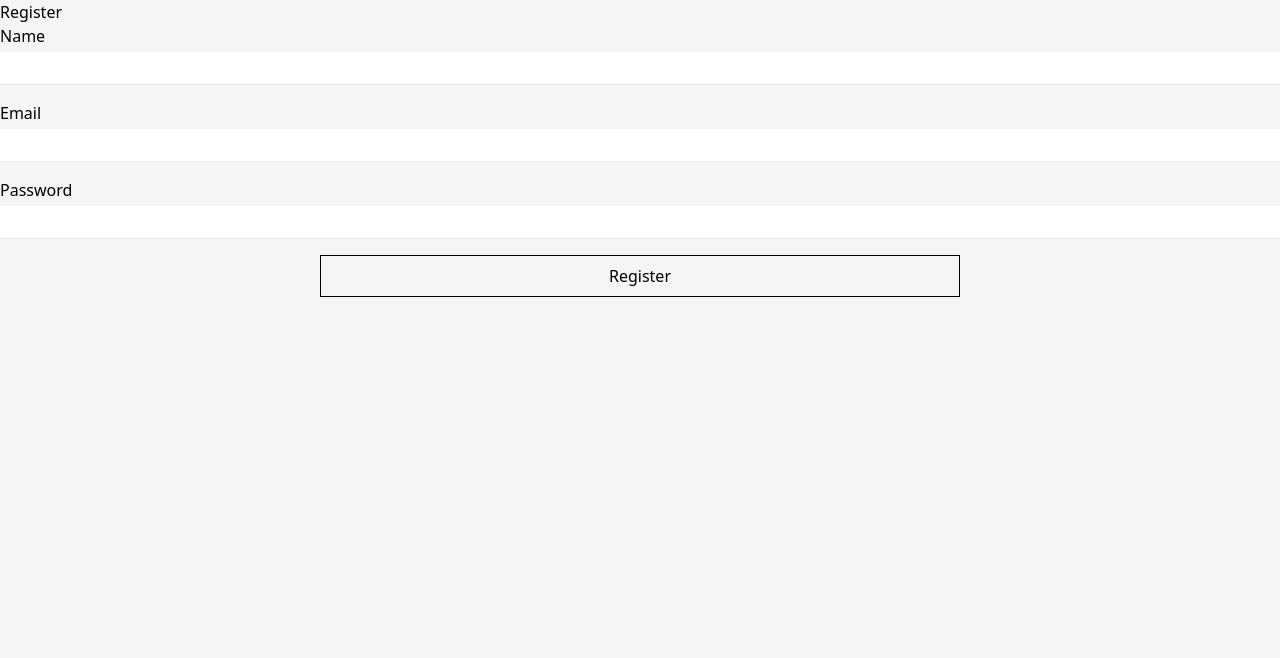
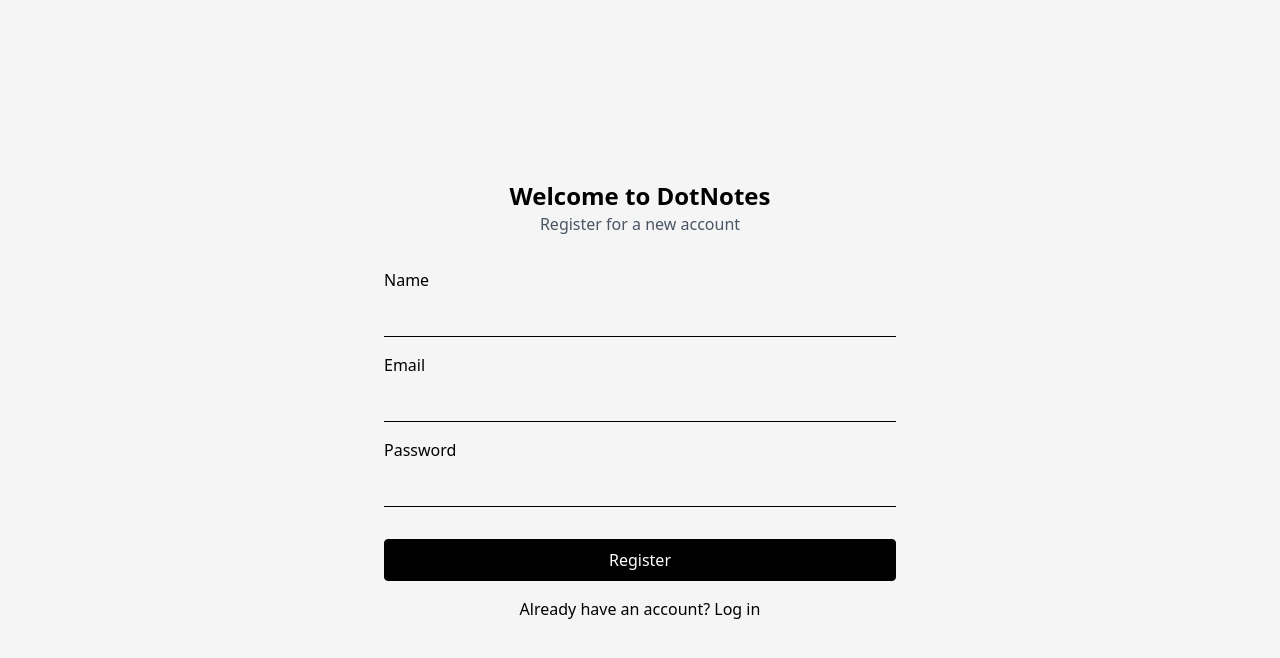
Before and after one commit to anmamebo/dotnotes, a React (Vite) app in the folder frontend/: page /register in a window 1280 px wide. Shown: the top 658 px of the page. Built offline with nearby package versions, Linux system fonts and the light colour scheme; no server answers.

Commit message:
Frontend - Layout of login and registration pages

```diff
--- a/frontend/src/pages/Login.jsx
+++ b/frontend/src/pages/Login.jsx
@@ -16,47 +16,87 @@
     try {
       const res = await axios.post("/auth/login", data);
       login(res.data.token, res.data.user);
-      setMessage(res.data.message);
     } catch (err) {
       setMessage(err.response?.data?.message);
+
+      setTimeout(() => {
+        setMessage("");
+      }, 3000);
     }
   };
 
   return (
     <>
-      <h1>Login</h1>
+      <div className="flex items-center justify-center min-h-screen">
+        <div className="px-8 py-12 w-full sm:max-w-2xl lg:max-w-xl">
+          <div className="mb-8">
+            <h1 className="text-2xl font-semibold text-center">
+              Welcome to DotNotes
+            </h1>
+            <p className="text-gray-600 text-center">Log in to your account</p>
+          </div>
+
           <form
-        className="flex flex-col items-center w-full gap-4"
+            className="flex flex-col gap-4"
             onSubmit={handleSubmit(onSubmit)}
           >
-        <div className="flex flex-col w-full">
-          <label className="text-md">Email</label>
+            {/* Email Field */}
+            <div className="flex flex-col">
+              <label className="text-md font-medium">Email</label>
               <input
                 type="email"
-            className="mt-1 border-b p-2 py-1"
+                className="mt-1 border-b border-black p-2 bg-transparent"
                 id="email"
                 {...register("email", { required: true })}
               />
-          {errors.email && <span>This field is required</span>}
+              {errors.email && (
+                <span className="text-red-500 text-sm">
+                  This field is required
+                </span>
+              )}
             </div>
 
-        <div className="flex flex-col w-full">
-          <label className="text-md">Password</label>
+            {/* Password Field */}
+            <div className="flex flex-col">
+              <label className="text-md font-medium">Password</label>
               <input
                 type="password"
-            className="mt-1 border-b p-2 py-1"
+                className="mt-1 border-b border-black p-2 bg-transparent"
                 id="password"
                 {...register("password", { required: true })}
               />
-          {errors.password && <span>This field is required</span>}
+              {errors.password && (
+                <span className="text-red-500 text-sm">
+                  This field is required
+                </span>
+              )}
             </div>
 
-        <button type="submit" className="px-4 py-2 border-black border w-1/2">
-          Login
+            {/* Feedback Message */}
+            {message && (
+              <span className="text-sm font-medium text-red-500">
+                {message}
+              </span>
+            )}
+
+            {/* Submit Button */}
+            <button
+              type="submit"
+              className="mt-4 px-4 py-2 bg-black text-white border border-black rounded hover:bg-[#F5F5F5] hover:text-black w-full font-medium"
+            >
+              Log in
             </button>
 
-        {message && <span>{message}</span>}
+            {/* Register Link */}
+            <p className="text-center">
+              Don&apos;t have an account?{" "}
+              <a href="/register" className="font-medium">
+                Register
+              </a>
+            </p>
           </form>
+        </div>
+      </div>
     </>
   );
 };
--- a/frontend/src/pages/Register.jsx
+++ b/frontend/src/pages/Register.jsx
@@ -7,64 +7,127 @@
     register,
     handleSubmit,
     formState: { errors },
+    reset,
   } = useForm();
   const [message, setMessage] = useState("");
+  const [messageType, setMessageType] = useState("");
 
   const onSubmit = async (data) => {
     try {
       const res = await axios.post("/auth/register", data);
       setMessage(res.data.message);
+      setMessageType("success");
+      reset();
+
+      setTimeout(() => {
+        setMessage("");
+        setMessageType("");
+      }, 3000);
     } catch (err) {
       setMessage(err.response?.data?.message);
+      setMessageType("error");
+
+      setTimeout(() => {
+        setMessage("");
+        setMessageType("");
+      }, 3000);
     }
   };
 
   return (
     <>
-      <h1>Register</h1>
+      <div className="flex items-center justify-center min-h-screen">
+        <div className="px-8 py-12 w-full sm:max-w-2xl lg:max-w-xl">
+          <div className="mb-8">
+            <h1 className="text-2xl font-semibold text-center">
+              Welcome to DotNotes
+            </h1>
+            <p className="text-gray-600 text-center">
+              Register for a new account
+            </p>
+          </div>
+
           <form
-        className="flex flex-col items-center w-full gap-4"
+            className="flex flex-col gap-4"
             onSubmit={handleSubmit(onSubmit)}
           >
-        <div className="flex flex-col w-full">
-          <label className="text-md">Name</label>
+            {/* Name Field */}
+            <div className="flex flex-col">
+              <label className="text-md font-medium">Name</label>
               <input
                 type="text"
-            className="mt-1 border-b p-2 py-1"
+                className="mt-1 border-b border-black p-2 bg-transparent"
                 id="name"
                 {...register("name", { required: true })}
               />
-          {errors.name && <span>This field is required</span>}
+              {errors.name && (
+                <span className="text-red-500 text-sm">
+                  This field is required
+                </span>
+              )}
             </div>
 
-        <div className="flex flex-col w-full">
-          <label className="text-md">Email</label>
+            {/* Email Field */}
+            <div className="flex flex-col">
+              <label className="text-md font-medium">Email</label>
               <input
                 type="email"
-            className="mt-1 border-b p-2 py-1"
+                className="mt-1 border-b border-black p-2 bg-transparent"
                 id="email"
                 {...register("email", { required: true })}
               />
-          {errors.email && <span>This field is required</span>}
+              {errors.email && (
+                <span className="text-red-500 text-sm">
+                  This field is required
+                </span>
+              )}
             </div>
 
-        <div className="flex flex-col w-full">
-          <label className="text-md">Password</label>
+            {/* Password Field */}
+            <div className="flex flex-col">
+              <label className="text-md font-medium">Password</label>
               <input
                 type="password"
-            className="mt-1 border-b p-2 py-1"
+                className="mt-1 border-b border-black p-2 bg-transparent"
                 id="password"
                 {...register("password", { required: true })}
               />
-          {errors.password && <span>This field is required</span>}
+              {errors.password && (
+                <span className="text-red-500 text-sm">
+                  This field is required
+                </span>
+              )}
             </div>
 
-        <button type="submit" className="px-4 py-2 border-black border w-1/2">
+            {/* Feedback Message */}
+            {message && (
+              <span
+                className={`text-sm font-medium ${
+                  messageType === "success" ? "text-green-500" : "text-red-500"
+                }`}
+              >
+                {message}
+              </span>
+            )}
+
+            {/* Submit Button */}
+            <button
+              type="submit"
+              className="mt-4 px-4 py-2 bg-black text-white border border-black rounded hover:bg-[#F5F5F5] hover:text-black w-full font-medium"
+            >
               Register
             </button>
 
-        {message && <span>{message}</span>}
+            {/* Login Link */}
+            <p className="text-center">
+              Already have an account?{" "}
+              <a href="/login" className="font-medium">
+                Log in
+              </a>
+            </p>
           </form>
+        </div>
+      </div>
     </>
   );
 };
```
Lines whose indentation alone changed are shown as unchanged.
